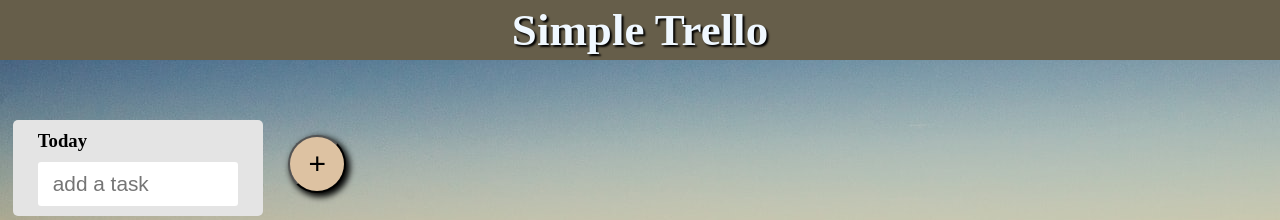
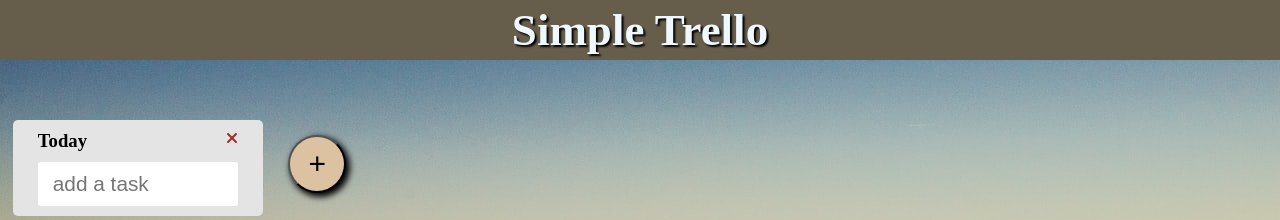
Before and after one commit to chiharakenta/react-trello-clone, a React (Vite) app: page / in a window 1280 px wide. Shown: the top 220 px of the page. Built offline with nearby package versions, Linux system fonts and the light colour scheme.

Commit message:
style: TaskCardDeleteButton

```diff
--- a/src/components/task/TaskCard.tsx
+++ b/src/components/task/TaskCard.tsx
@@ -13,6 +13,10 @@
     margin: 10px 1%;
     background-color: rgb(228, 228, 228);
     border-radius: 5px;
+  `,
+  taskCardTitleAndTaskCardDeleteButtonArea: css`
+    display: flex;
+    justify-content: space-between;
   `
 };
 
@@ -22,8 +26,10 @@
 
   return (
     <div css={styles.taskCard}>
-      <TaskCardTitle />
-      <TaskCardDeleteButton />
+      <div css={styles.taskCardTitleAndTaskCardDeleteButtonArea}>
+        <TaskCardTitle />
+        <TaskCardDeleteButton />
+      </div>
       <TaskAddInput
         inputText={inputText}
         setInputText={setInputText}
--- a/src/components/task/button/TaskCardDeleteButton.tsx
+++ b/src/components/task/button/TaskCardDeleteButton.tsx
@@ -1,5 +1,24 @@
+import { css } from '@emotion/react';
+import { faXmark } from '@fortawesome/free-solid-svg-icons';
+import { FontAwesomeIcon } from '@fortawesome/react-fontawesome';
 import { FC } from 'react';
 
+const styles = {
+  TaskCardDeleteButton: css`
+    border: none;
+    background-color: rgb(228, 228, 228);
+    cursor: pointer;
+    font-size: 16px;
+    color: rgb(158, 46, 46);
+  `
+};
+
 export const TaskCardDeleteButton: FC = () => {
-  return <div></div>;
+  return (
+    <div>
+      <button css={styles.TaskCardDeleteButton}>
+        <FontAwesomeIcon icon={faXmark} />
+      </button>
+    </div>
+  );
 };
```
